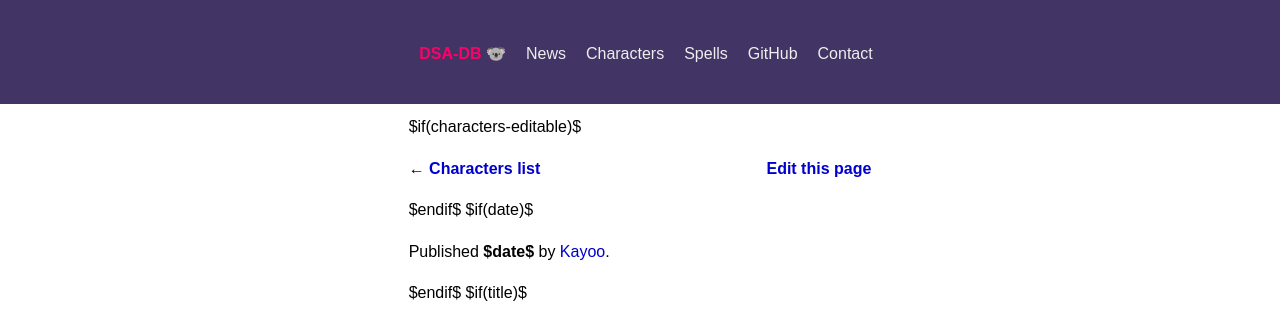
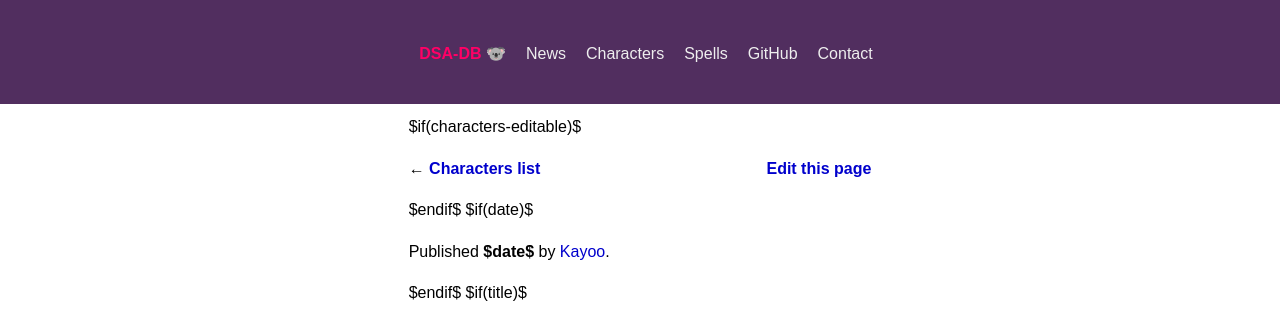
Before and after one commit to kayoo123/DSA-DB, a plain HTML site: page site/templates/default.html in a window 1280 px wide. Shown: the top 331 px of the page. Drawn offline with Linux system fonts and the light colour scheme.

Commit message:
Update default.html

```diff
--- a/site/templates/default.html
+++ b/site/templates/default.html
@@ -1,4 +1,4 @@
-<!doctype html><html lang=fr> <link href=data:, rel=icon><title>DSA-DB$if(title)$ - $title$$endif$</title><meta charset=utf-8><meta content="width=device-width" name=viewport><style>body{display:flex;flex-direction:column;font:16px/1.6 sans-serif;margin:0;min-height:100vh;overflow:hidden scroll;word-wrap:break-word}p{text-align:justify}h1,h2,h3{margin-top:40px}pre>code,main,#m{display:block;flex:1;margin:10px auto 40px;max-width:52ch;padding:0 10px;width:90%}pre>code{background:#000;color:#eee;font:100%/1.6 Consolas,monospace;left:50%;max-width:90ch;padding:20px;position:relative;transform:translateX(-50%);white-space:pre-wrap;width:90vw}code{padding:.1em .4em;font-weight:700;background:#fcc;border-radius:4px}nav li{display:inline-block;margin:0 20px 0 0;line-height:2.5}blockquote{border-left:7px solid #fc9;color:#333;margin:0;padding:0 14px}img{display:block;width:100%}nav,footer{background:#423464;padding:30px}nav a,footer{color:#eee}#a{color:#f06}a{color:#00C;text-decoration:none}a:hover{border-bottom:2px solid}ul{padding-left:2em}nav ul{margin:0;text-align:center}li+li{margin-top:4px}table {width: 50%;}th, td {border-bottom: 1px solid #ddd;}tr:hover {background-color: #f5f5f5;}</style>
+<!doctype html><html lang=fr> <link href=data:, rel=icon><title>DSA-DB$if(title)$ - $title$$endif$</title><meta charset=utf-8><meta content="width=device-width" name=viewport><style>body{display:flex;flex-direction:column;font:16px/1.6 sans-serif;margin:0;min-height:100vh;overflow:hidden scroll;word-wrap:break-word}p{text-align:justify}h1,h2,h3{margin-top:40px}pre>code,main,#m{display:block;flex:1;margin:10px auto 40px;max-width:52ch;padding:0 10px;width:90%}pre>code{background:#000;color:#eee;font:100%/1.6 Consolas,monospace;left:50%;max-width:90ch;padding:20px;position:relative;transform:translateX(-50%);white-space:pre-wrap;width:90vw}code{padding:.1em .4em;font-weight:700;background:#fcc;border-radius:4px}nav li{display:inline-block;margin:0 20px 0 0;line-height:2.5}blockquote{border-left:7px solid #fc9;color:#333;margin:0;padding:0 14px}img{display:block;width:100%}nav,footer{background:#512e5f;padding:30px}nav a,footer{color:#eee}#a{color:#f06}a{color:#00C;text-decoration:none}a:hover{border-bottom:2px solid}ul{padding-left:2em}nav ul{margin:0;text-align:center}li+li{margin-top:4px}table {width: 50%;}th, td {border-bottom: 1px solid #ddd;}tr:hover {background-color: #f5f5f5;}</style>
 <nav>
 	<ul><li><a href=/ id=a><b>DSA-DB</b></a> 🐨<li><a href=/news/>News</a><li><a href=/characters/>Characters</a><li><a href=/spells/>Spells</a><li><a href=https://github.com/kayoo123/DSA-DB target="_blank">GitHub</a><li><a href=/pages/contact.html>Contact</a></ul>
 </nav>
```
